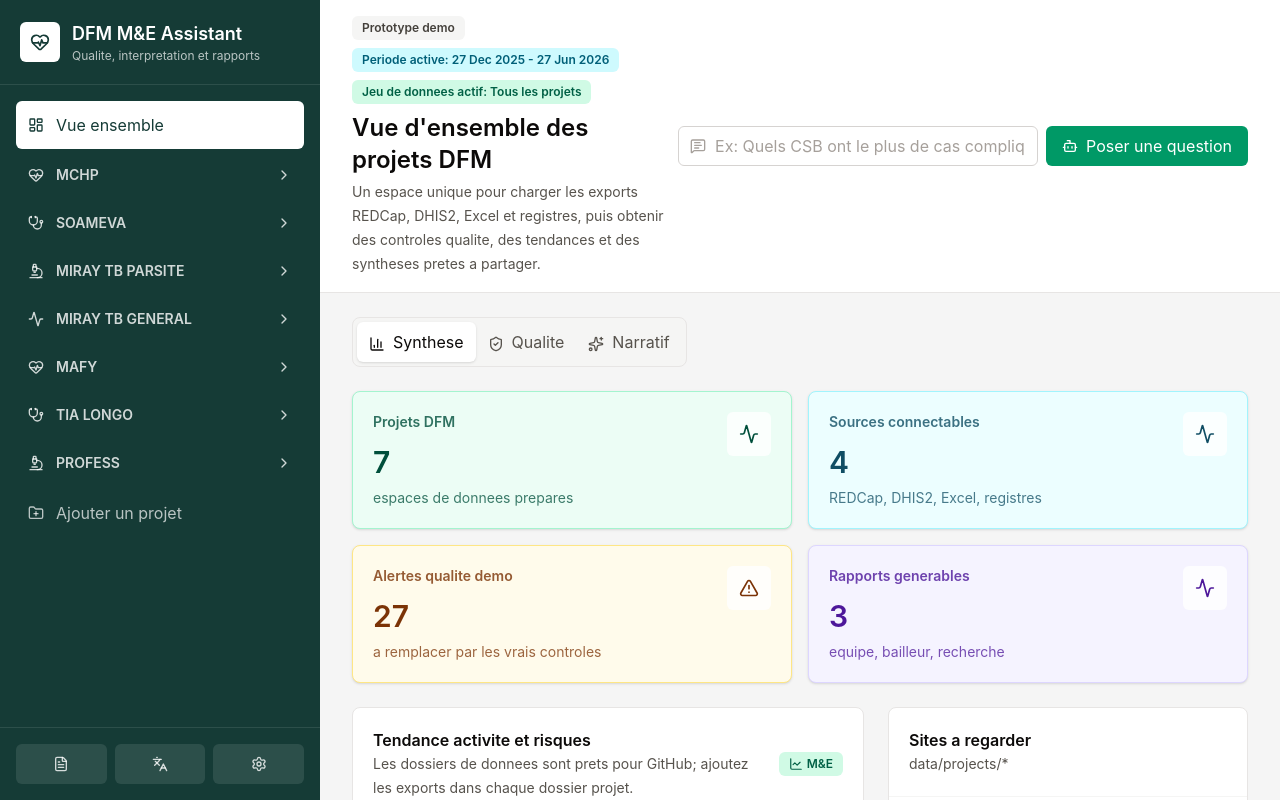
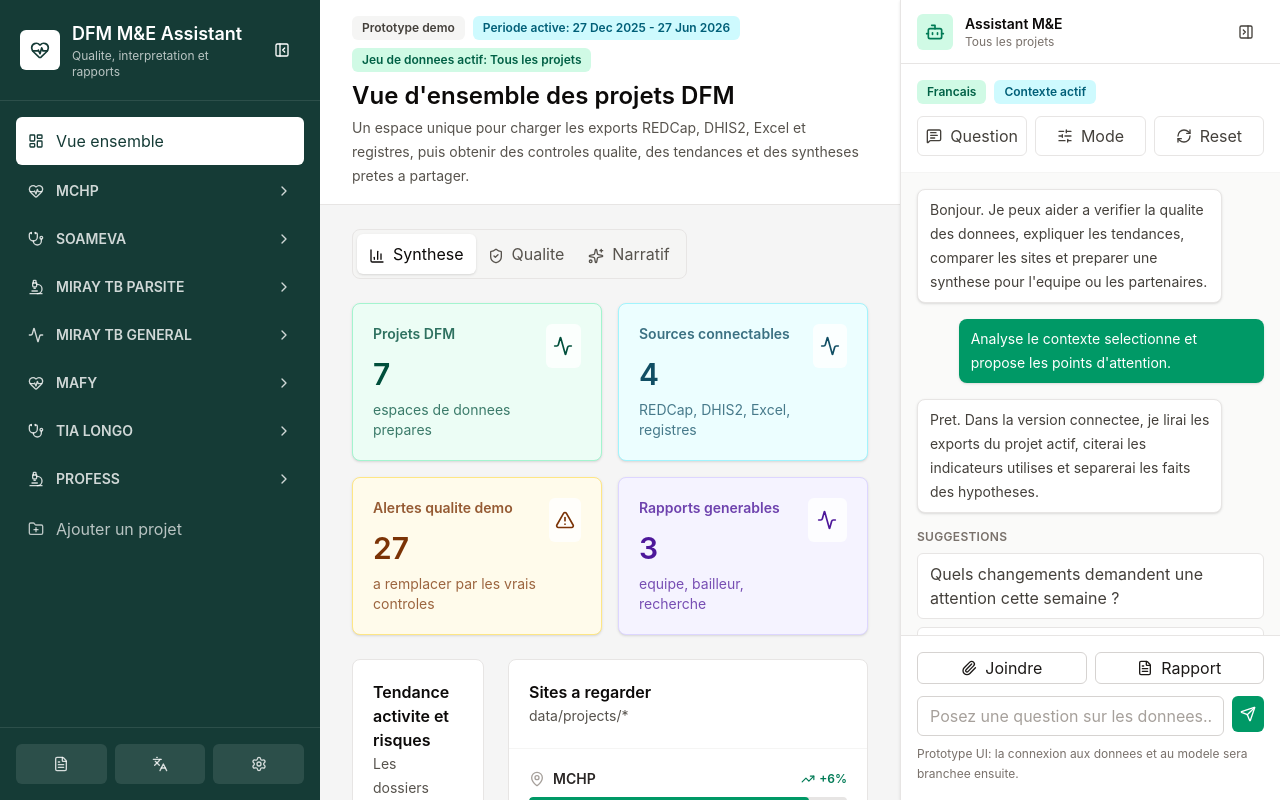
Before and after one commit to AliMounir/dfm-hackathon, a Next.js app in the folder frontend/: page / in a window 1280 px wide. Shown: the top 800 px of the page. Built offline with nearby package versions, Linux system fonts and the light colour scheme.

Commit message:
feat: implement collapsible sidebar and assistant panel for improved navigation

```diff
--- a/frontend/src/app/page.tsx
+++ b/frontend/src/app/page.tsx
@@ -28,8 +28,16 @@ import {
   Megaphone,
   MessageSquareText,
   Microscope,
+  PanelLeftClose,
+  PanelLeftOpen,
+  PanelRightClose,
+  PanelRightOpen,
+  Paperclip,
+  RefreshCw,
+  Send,
   Settings,
   ShieldCheck,
+  SlidersHorizontal,
   Sparkles,
   Stethoscope,
   TrendingDown,
@@ -213,6 +221,8 @@ export default function Home() {
   const [selectedProjectId, setSelectedProjectId] = useState<string | null>(null);
   const [expandedProjectId, setExpandedProjectId] = useState<string | null>(null);
   const [selectedSectionId, setSelectedSectionId] = useState<string | null>(null);
+  const [isLeftSidebarOpen, setIsLeftSidebarOpen] = useState(true);
+  const [isAssistantOpen, setIsAssistantOpen] = useState(true);
   const [isAdding, setIsAdding] = useState(false);
   const [newProjectName, setNewProjectName] = useState("");
   const [customProjects, setCustomProjects] = useState<Project[]>([]);
@@ -316,27 +326,46 @@ export default function Home() {
   return (
     <main className="min-h-screen bg-neutral-100 text-stone-950">
       <div className="flex min-h-screen flex-col lg:flex-row">
-        <aside className="flex w-full flex-col bg-[#153b36] text-white lg:fixed lg:inset-y-0 lg:h-screen lg:w-[320px]">
-          <div className="shrink-0 border-b border-white/10 px-5 py-5">
-            <div className="flex items-center gap-3">
-              <div className="flex h-10 w-10 items-center justify-center rounded-md bg-white text-[#153b36]">
+        <aside
+          className={cn(
+            "flex w-full flex-col bg-[#153b36] text-white transition-[width] duration-200 lg:fixed lg:inset-y-0 lg:h-screen",
+            isLeftSidebarOpen ? "lg:w-[320px]" : "lg:w-[72px]",
+          )}
+        >
+          <div className={cn("shrink-0 border-b border-white/10 py-5", isLeftSidebarOpen ? "px-5" : "px-2")}>
+            <div className={cn("flex items-center gap-3", !isLeftSidebarOpen && "justify-center")}>
+              <div className={cn("flex h-10 w-10 items-center justify-center rounded-md bg-white text-[#153b36]", !isLeftSidebarOpen && "hidden")}>
                 <HeartPulse className="h-5 w-5" aria-hidden="true" />
               </div>
-              <div>
+              <div className={cn("min-w-0 flex-1", !isLeftSidebarOpen && "hidden")}>
                 <h1 className="text-lg font-semibold tracking-normal">
                   {t.appTitle}
                 </h1>
                 <p className="text-xs text-white/70">{t.appSubtitle}</p>
               </div>
+              <Button
+                title={isLeftSidebarOpen ? "Collapse navigation" : "Open navigation"}
+                variant="ghost"
+                size="icon"
+                className="h-9 w-9 shrink-0 text-white hover:bg-white/10 hover:text-white"
+                onClick={() => setIsLeftSidebarOpen((current) => !current)}
+              >
+                {isLeftSidebarOpen ? (
+                  <PanelLeftClose className="h-4 w-4" aria-hidden="true" />
+                ) : (
+                  <PanelLeftOpen className="h-4 w-4" aria-hidden="true" />
+                )}
+              </Button>
             </div>
           </div>
 
           <div className="min-h-0 flex-1 overflow-y-auto">
-            <div className="px-4 py-4">
+            <div className={cn("py-4", isLeftSidebarOpen ? "px-4" : "px-2")}>
               <div className="space-y-1">
                 <button
                   className={cn(
                     "flex w-full items-center gap-3 rounded-md px-3 py-3 text-left text-sm font-semibold transition-colors",
+                    !isLeftSidebarOpen && "justify-center px-0",
                     selectedProjectId === null
                       ? "bg-white text-[#153b36]"
                       : "text-white/80 hover:bg-white/10 hover:text-white",
@@ -348,7 +377,9 @@ export default function Home() {
                   }}
                 >
                   <LayoutDashboard className="h-4 w-4" aria-hidden="true" />
-                  <span className="min-w-0 flex-1 truncate">{t.overview}</span>
+                  <span className={cn("min-w-0 flex-1 truncate", !isLeftSidebarOpen && "hidden")}>
+                    {t.overview}
+                  </span>
                 </button>
 
                 {projectList.map((project, index) => {
@@ -361,6 +392,7 @@ export default function Home() {
                       <button
                         className={cn(
                           "flex w-full items-center gap-3 rounded-md px-3 py-3 text-left transition-colors",
+                          !isLeftSidebarOpen && "justify-center px-0",
                           active
                             ? "bg-white text-[#153b36]"
                             : "text-white/80 hover:bg-white/10 hover:text-white",
@@ -378,19 +410,20 @@ export default function Home() {
                         }}
                       >
                         <Icon className="h-4 w-4 shrink-0" aria-hidden="true" />
-                        <span className="min-w-0 flex-1 truncate text-sm font-semibold">
+                        <span className={cn("min-w-0 flex-1 truncate text-sm font-semibold", !isLeftSidebarOpen && "hidden")}>
                           {project.name}
                         </span>
                         <ChevronRight
                           className={cn(
                             "h-4 w-4 shrink-0 transition-transform",
                             expanded && "rotate-90",
+                            !isLeftSidebarOpen && "hidden",
                           )}
                           aria-hidden="true"
                         />
                       </button>
 
-                      {expanded && project.sections.length > 0 && (
+                      {isLeftSidebarOpen && expanded && project.sections.length > 0 && (
                         <div className="mb-2 mt-1 border-l border-white/10 pl-3">
                           <div className="space-y-1">
                             {project.sections.map((section) => (
@@ -414,14 +447,19 @@ export default function Home() {
                 })}
 
                 <button
-                  className="flex w-full items-center gap-3 rounded-md px-3 py-3 text-left text-sm font-semibold text-white/70 transition-colors hover:bg-white/10 hover:text-white"
+                  className={cn(
+                    "flex w-full items-center gap-3 rounded-md px-3 py-3 text-left text-sm font-semibold text-white/70 transition-colors hover:bg-white/10 hover:text-white",
+                    !isLeftSidebarOpen && "justify-center px-0",
+                  )}
                   onClick={() => setIsAdding((current) => !current)}
                 >
                   <FolderPlus className="h-4 w-4 shrink-0" aria-hidden="true" />
-                  <span className="min-w-0 flex-1 truncate">{t.addProject}</span>
+                  <span className={cn("min-w-0 flex-1 truncate", !isLeftSidebarOpen && "hidden")}>
+                    {t.addProject}
+                  </span>
                 </button>
 
-                {isAdding && (
+                {isLeftSidebarOpen && isAdding && (
                   <div className="flex gap-2 rounded-md bg-white/10 p-2">
                     <Input
                       value={newProjectName}
@@ -445,7 +483,7 @@ export default function Home() {
               </div>
             </div>
 
-            {selectedProject && (
+            {isLeftSidebarOpen && selectedProject && (
               <SidebarFilters
                 language={language}
                 selectedProjectId={selectedProject.id}
@@ -454,8 +492,8 @@ export default function Home() {
             )}
           </div>
 
-          <div className="shrink-0 border-t border-white/10 p-4">
-            <div className="grid grid-cols-3 gap-2">
+          <div className={cn("shrink-0 border-t border-white/10 p-4", !isLeftSidebarOpen && "px-2")}>
+            <div className={cn("grid gap-2", isLeftSidebarOpen ? "grid-cols-3" : "grid-cols-1")}>
               <SidebarTool icon={FileText} label={t.reportMode} />
               <SidebarTool
                 icon={Languages}
@@ -469,7 +507,13 @@ export default function Home() {
           </div>
         </aside>
 
-        <section className="flex min-h-screen flex-1 flex-col lg:ml-[320px]">
+        <section
+          className={cn(
+            "flex min-h-screen flex-1 flex-col transition-[margin] duration-200",
+            isLeftSidebarOpen ? "lg:ml-[320px]" : "lg:ml-[72px]",
+            isAssistantOpen ? "lg:mr-[380px]" : "lg:mr-14",
+          )}
+        >
           <header className="sticky top-0 z-10 border-b border-stone-200 bg-white/95 px-5 py-4 backdrop-blur lg:px-8">
             <div className="flex flex-col gap-3 xl:flex-row xl:items-center xl:justify-between">
               <div>
@@ -494,19 +538,6 @@ export default function Home() {
                       : selectedProject.focus[language]
                     : t.overviewLead}
                 </p>
-              </div>
-              <div className="flex flex-col gap-2 sm:flex-row">
-                <div className="relative min-w-0 sm:w-[360px]">
-                  <MessageSquareText
-                    className="pointer-events-none absolute left-3 top-1/2 h-4 w-4 -translate-y-1/2 text-stone-400"
-                    aria-hidden="true"
-                  />
-                  <Input placeholder={t.askPlaceholder} className="pl-9" />
-                </div>
-                <Button>
-                  <Bot className="h-4 w-4" aria-hidden="true" />
-                  {t.ask}
-                </Button>
               </div>
             </div>
           </header>
@@ -822,6 +853,13 @@ export default function Home() {
             </div>
           </div>
         </section>
+        <AssistantPanel
+          isOpen={isAssistantOpen}
+          language={language}
+          selectedProject={selectedProject}
+          selectedSection={selectedSection}
+          onToggle={() => setIsAssistantOpen((current) => !current)}
+        />
       </div>
     </main>
   );
@@ -846,6 +884,221 @@ function SidebarTool({
     >
       <Icon className="h-4 w-4" aria-hidden={true} />
     </button>
+  );
+}
+
+function AssistantPanel({
+  isOpen,
+  language,
+  selectedProject,
+  selectedSection,
+  onToggle,
+}: {
+  isOpen: boolean;
+  language: Language;
+  selectedProject?: Project;
+  selectedSection?: ProjectSection;
+  onToggle: () => void;
+}) {
+  const [draft, setDraft] = useState("");
+  const isFrench = language === "fr";
+  const contextLabel = selectedProject
+    ? selectedSection
+      ? `${selectedProject.name} / ${selectedSection.label[language]}`
+      : selectedProject.name
+    : isFrench
+      ? "Tous les projets"
+      : "All projects";
+  const suggestions = isFrench
+    ? [
+        "Quels changements demandent une attention cette semaine ?",
+        "Quels controles qualite faut-il lancer en priorite ?",
+        "Prepare une synthese courte pour une reunion projet.",
+      ]
+    : [
+        "Which changes need attention this week?",
+        "Which quality checks should run first?",
+        "Prepare a short summary for a project meeting.",
+      ];
+
+  if (!isOpen) {
+    return (
+      <aside className="fixed inset-y-0 right-0 z-20 hidden w-14 flex-col border-l border-stone-200 bg-white shadow-sm lg:flex">
+        <button
+          type="button"
+          aria-label={isFrench ? "Ouvrir l'assistant" : "Open assistant"}
+          title={isFrench ? "Ouvrir l'assistant" : "Open assistant"}
+          className="flex h-14 items-center justify-center border-b border-stone-200 text-stone-600 hover:bg-stone-100 hover:text-stone-950"
+          onClick={onToggle}
+        >
+          <PanelRightOpen className="h-5 w-5" aria-hidden="true" />
+        </button>
+        <div className="flex flex-1 items-center justify-center">
+          <div className="-rotate-90 whitespace-nowrap text-xs font-semibold uppercase tracking-wide text-stone-400">
+            {isFrench ? "Assistant" : "Assistant"}
+          </div>
+        </div>
+      </aside>
+    );
+  }
+
+  return (
+    <aside className="fixed inset-y-0 right-0 z-20 hidden w-[380px] flex-col border-l border-stone-200 bg-white shadow-sm lg:flex">
+      <div className="flex h-16 shrink-0 items-center justify-between border-b border-stone-200 px-4">
+        <div className="flex min-w-0 items-center gap-3">
+          <div className="flex h-9 w-9 shrink-0 items-center justify-center rounded-md bg-emerald-100 text-emerald-700">
+            <Bot className="h-5 w-5" aria-hidden="true" />
+          </div>
+          <div className="min-w-0">
+            <h2 className="truncate text-sm font-semibold text-stone-950">
+              {isFrench ? "Assistant M&E" : "M&E Assistant"}
+            </h2>
+            <p className="truncate text-xs text-stone-500">{contextLabel}</p>
+          </div>
+        </div>
+        <Button
+          variant="ghost"
+          size="icon"
+          title={isFrench ? "Fermer l'assistant" : "Close assistant"}
+          onClick={onToggle}
+        >
+          <PanelRightClose className="h-4 w-4" aria-hidden="true" />
+        </Button>
+      </div>
+
+      <div className="shrink-0 border-b border-stone-100 p-4">
+        <div className="mb-3 flex flex-wrap gap-2">
+          <Badge variant="default">{isFrench ? "Francais" : "English"}</Badge>
+          <Badge variant="info">{isFrench ? "Contexte actif" : "Active context"}</Badge>
+        </div>
+        <div className="grid grid-cols-3 gap-2">
+          <AssistantAction
+            icon={MessageSquareText}
+            label={isFrench ? "Question" : "Question"}
+          />
+          <AssistantAction
+            icon={SlidersHorizontal}
+            label={isFrench ? "Mode" : "Mode"}
+          />
+          <AssistantAction
+            icon={RefreshCw}
+            label={isFrench ? "Reset" : "Reset"}
+          />
+        </div>
+      </div>
+
+      <div className="min-h-0 flex-1 space-y-4 overflow-y-auto bg-stone-50 p-4">
+        <ChatBubble
+          role="assistant"
+          text={
+            isFrench
+              ? "Bonjour. Je peux aider a verifier la qualite des donnees, expliquer les tendances, comparer les sites et preparer une synthese pour l'equipe ou les partenaires."
+              : "Hello. I can help check data quality, explain trends, compare facilities, and prepare a summary for teams or partners."
+          }
+        />
+        <ChatBubble
+          role="user"
+          text={
+            isFrench
+              ? "Analyse le contexte selectionne et propose les points d'attention."
+              : "Analyze the selected context and suggest attention points."
+          }
+        />
+        <ChatBubble
+          role="assistant"
+          text={
+            isFrench
+              ? "Pret. Dans la version connectee, je lirai les exports du projet actif, citerai les indicateurs utilises et separerai les faits des hypotheses."
+              : "Ready. In the connected version, I will read the active project's exports, cite the indicators used, and separate facts from hypotheses."
+          }
+        />
+
+        <div className="space-y-2">
+          <p className="text-xs font-semibold uppercase tracking-wide text-stone-500">
+            {isFrench ? "Suggestions" : "Suggestions"}
+          </p>
+          {suggestions.map((suggestion) => (
+            <button
+              key={suggestion}
+              type="button"
+              className="w-full rounded-md border border-stone-200 bg-white px-3 py-2 text-left text-sm leading-5 text-stone-700 hover:border-emerald-300 hover:bg-emerald-50"
+              onClick={() => setDraft(suggestion)}
+            >
+              {suggestion}
+            </button>
+          ))}
+        </div>
+      </div>
+
+      <div className="shrink-0 border-t border-stone-200 bg-white p-4">
+        <div className="mb-3 flex gap-2">
+          <Button variant="outline" size="sm" className="flex-1">
+            <Paperclip className="h-4 w-4" aria-hidden="true" />
+            {isFrench ? "Joindre" : "Attach"}
+          </Button>
+          <Button variant="outline" size="sm" className="flex-1">
+            <FileText className="h-4 w-4" aria-hidden="true" />
+            {isFrench ? "Rapport" : "Report"}
+          </Button>
+        </div>
+        <div className="flex gap-2">
+          <Input
+            value={draft}
+            onChange={(event) => setDraft(event.target.value)}
+            placeholder={
+              isFrench
+                ? "Posez une question sur les donnees..."
+                : "Ask a question about the data..."
+            }
+          />
+          <Button size="icon" title={isFrench ? "Envoyer" : "Send"}>
+            <Send className="h-4 w-4" aria-hidden="true" />
+          </Button>
+        </div>
+        <p className="mt-2 text-xs leading-5 text-stone-500">
+          {isFrench
+            ? "Prototype UI: la connexion aux donnees et au modele sera branchee ensuite."
+            : "Prototype UI: data and model connections will be wired next."}
+        </p>
+      </div>
+    </aside>
+  );
+}
+
+function AssistantAction({
+  icon: Icon,
+  label,
+}: {
+  icon: ComponentType<{ className?: string; "aria-hidden"?: boolean }>;
+  label: string;
+}) {
+  return (
+    <button
+      type="button"
+      className="flex h-10 items-center justify-center gap-2 rounded-md border border-stone-200 bg-white text-xs font-semibold text-stone-700 hover:bg-stone-100"
+    >
+      <Icon className="h-4 w-4" aria-hidden={true} />
+      {label}
+    </button>
+  );
+}
+
+function ChatBubble({ role, text }: { role: "assistant" | "user"; text: string }) {
+  const isAssistant = role === "assistant";
+
+  return (
+    <div className={cn("flex", isAssistant ? "justify-start" : "justify-end")}>
+      <div
+        className={cn(
+          "max-w-[88%] rounded-lg px-3 py-2 text-sm leading-6 shadow-sm",
+          isAssistant
+            ? "border border-stone-200 bg-white text-stone-700"
+            : "bg-emerald-600 text-white",
+        )}
+      >
+        {text}
+      </div>
+    </div>
   );
 }
 
```
